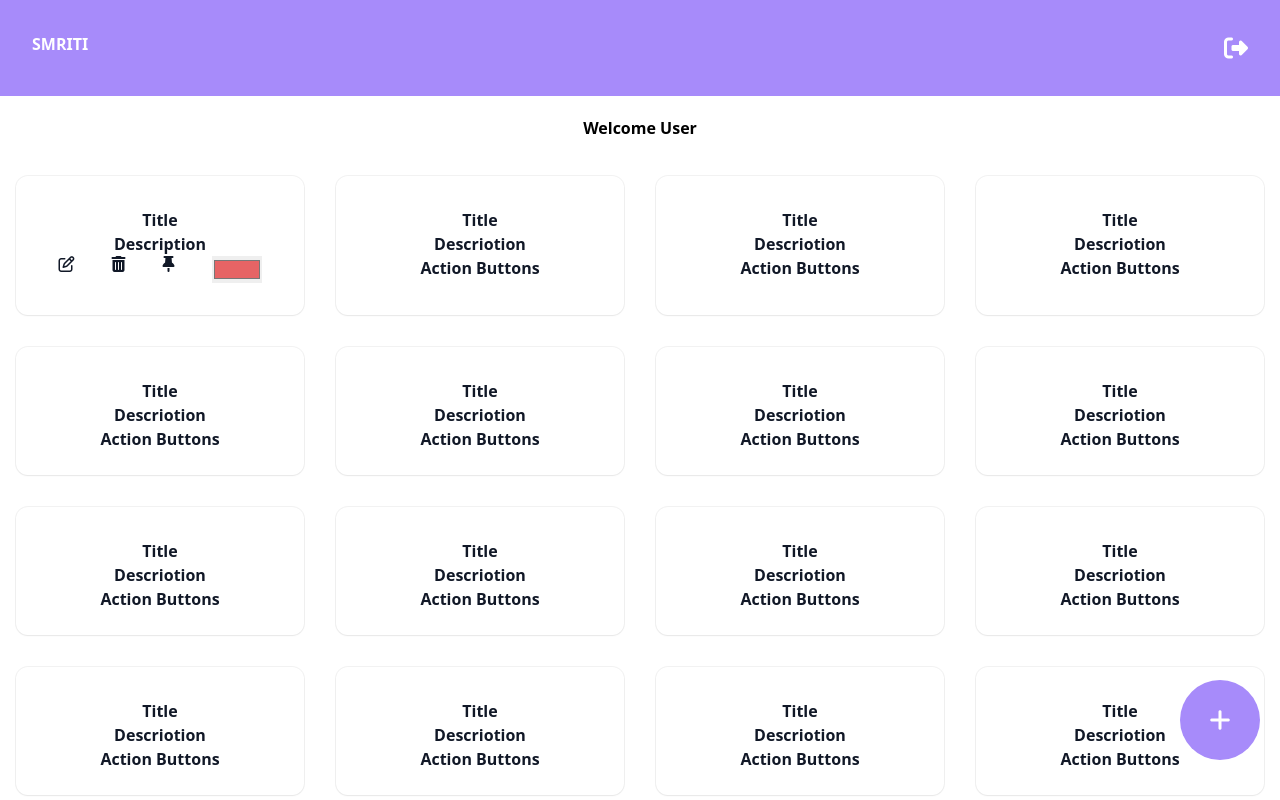
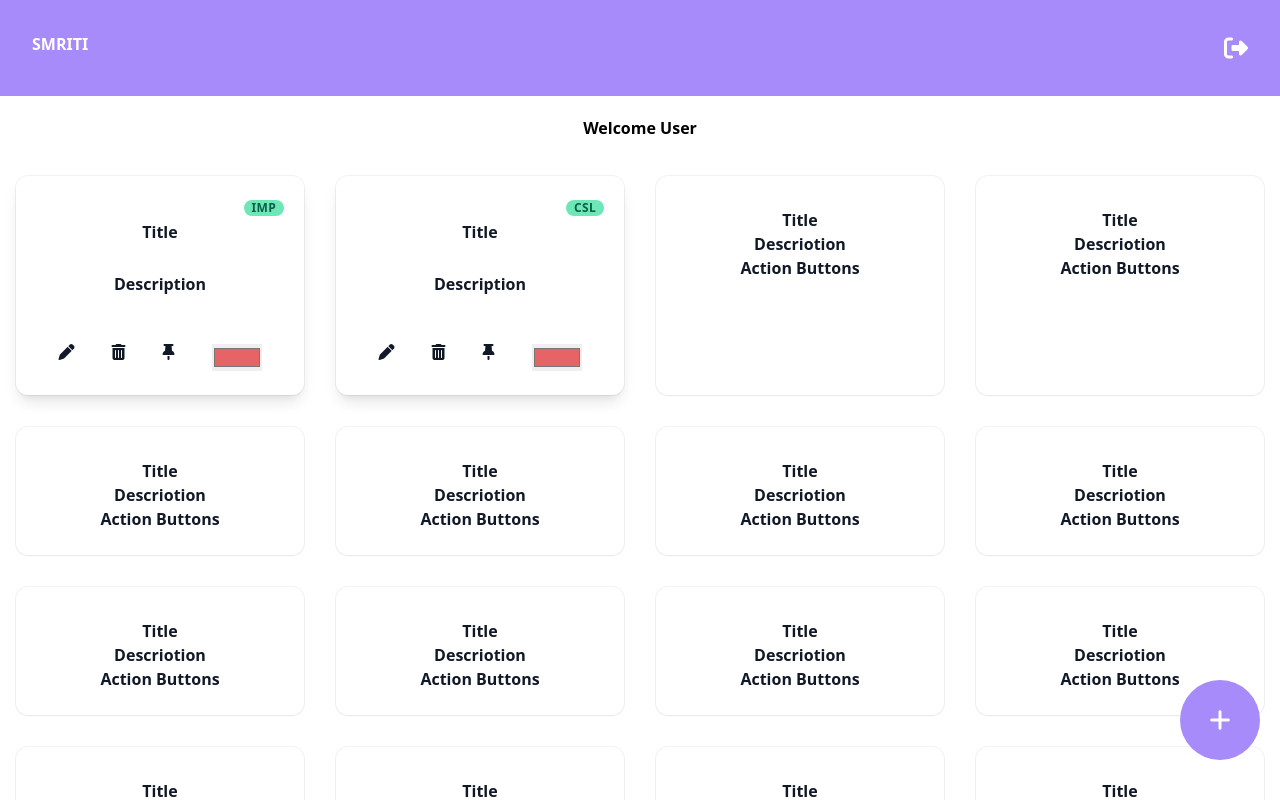
Before and after one commit to payalkherajani/keep, a React (Create React App) app in the folder frontend/: page /notes in a window 1280 px wide. Shown: the top 800 px of the page. Built offline with nearby package versions, Linux system fonts and the light colour scheme.

Commit message:
frontend:improved-design-of-modal-&-card

```diff
--- a/frontend/src/components/Modal.tsx
+++ b/frontend/src/components/Modal.tsx
@@ -3,7 +3,7 @@ import React from 'react';
 const Modal = (props: { setShowModal: any; }) => {
     return (
         <>
-            <form className="flex flex-col border-2 border-black absolute w-9/12 md:w-6/12  z-10 p-4" style={{
+            <form className="flex flex-col shadow-xl border-2 border-black absolute w-9/12 md:w-6/12  z-10 p-4" style={{
                 top: '50%',
                 left: '50%',
                 transform: 'translate(-50%, -50%)',
--- a/frontend/src/components/NotesCard.tsx
+++ b/frontend/src/components/NotesCard.tsx
@@ -9,20 +9,38 @@ function NotesCard(props: { showModal: boolean; }) {
                 className={`grid grid-cols-2 sm:grid-cols-3 xl:grid-cols-4 gap-4 sm:gap-6 xl:gap-8 font-semibold text-gray-900 text-center p-4 relative ${props.showModal === true ? ('opacity-10') : ('opacity-1')}`}
             >
                 <li
-                    className="flex flex-col relative rounded-xl ring-1 ring-black ring-opacity-5 shadow-sm w-full py-8 px-6"
+                    className="flex flex-col relative rounded-xl ring-1 ring-black ring-opacity-5 shadow-sm w-full py-6 px-6 shadow-lg h-auto gap-7"
                 >
-                    <div>
+                    <div className="flex flex-col gap-7 mt-5 mb-5">
                         <p>Title</p>
                         <p>Description</p>
                     </div>
 
                     <div className="flex justify-around">
-                        <i className="far fa-edit"></i>
+                        <i className="fas fa-pen"></i>
                         <i className="fas fa-trash-alt"></i>
                         <i className="fas fa-thumbtack"></i>
                         {/* <TwitterPicker /> */}
                         <input type="color" id="head" name="head" value="#e66465" />
                     </div>
+                    <span className=" absolute right-5 bg-green-300 text-green-800 text-xs px-2 rounded-full uppercase font-semibold tracking-wide">IMP</span>
+                </li>
+                <li
+                    className="flex flex-col relative rounded-xl ring-1 ring-black ring-opacity-5 shadow-sm w-full py-6 px-6 shadow-lg h-auto gap-7"
+                >
+                    <div className="flex flex-col gap-7 mt-5 mb-5">
+                        <p>Title</p>
+                        <p>Description</p>
+                    </div>
+
+                    <div className="flex justify-around">
+                        <i className="fas fa-pen"></i>
+                        <i className="fas fa-trash-alt"></i>
+                        <i className="fas fa-thumbtack"></i>
+                        {/* <TwitterPicker /> */}
+                        <input type="color" id="head" name="head" value="#e66465" />
+                    </div>
+                    <span className=" absolute right-5 bg-green-300 text-green-800 text-xs px-2 rounded-full uppercase font-semibold tracking-wide">CSL</span>
                 </li>
 
                 <li className="flex  flex-col relative rounded-xl ring-1 ring-black ring-opacity-5 shadow-sm w-full pt-8 pb-6 px-6">
```
